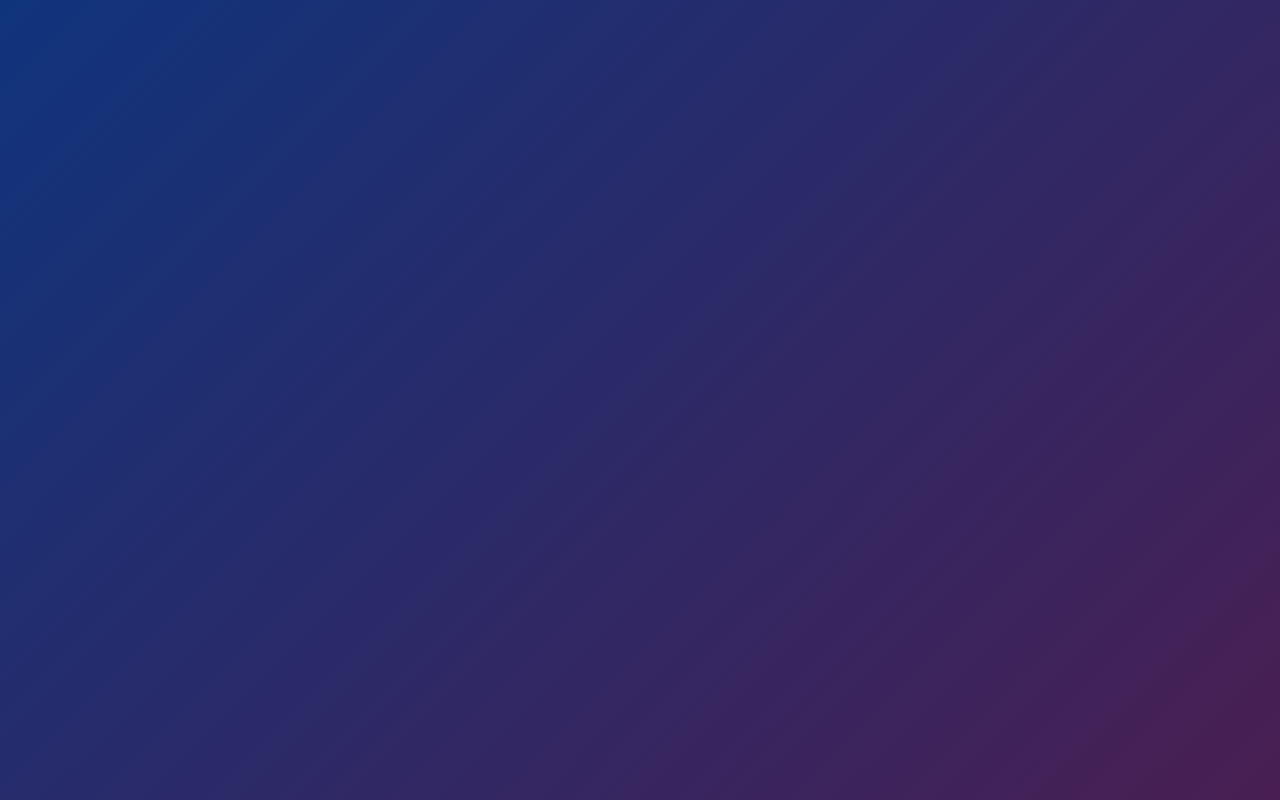
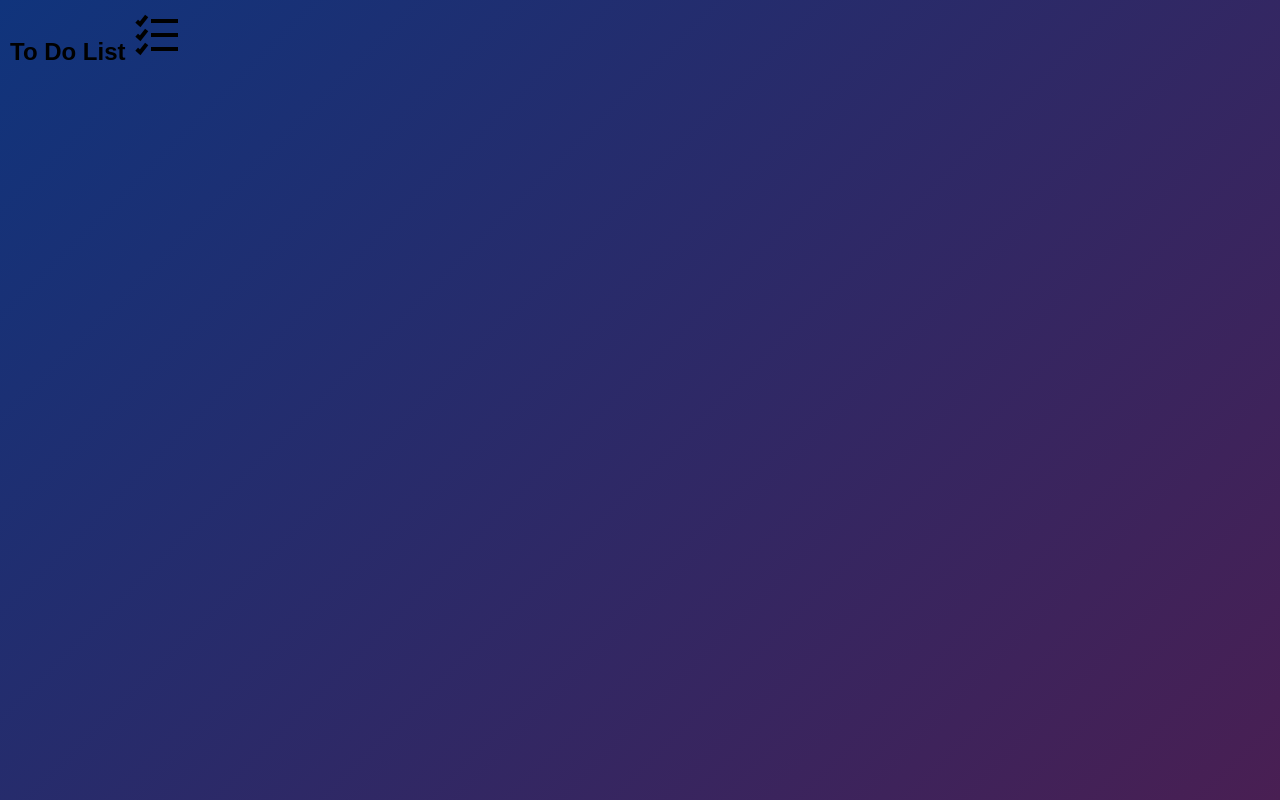
Before and after one commit to Zeynab-jalalian/ToDoList, a plain HTML site: page index.html in a window 1280 px wide. Drawn offline with Linux system fonts and the light colour scheme.

Commit message:
start to do app div

```diff
--- a/index.html
+++ b/index.html
@@ -8,7 +8,9 @@
 </head>
 <body>
     <div class="container">
-
+        <div class="todo-app">
+            <h2>To Do List <img src="img/icon.png" alt=""></h2>
+        </div>
     </div>
 
     <script src="script.js"></script>
```
Also changed, not shown: img/icon.png (added).
